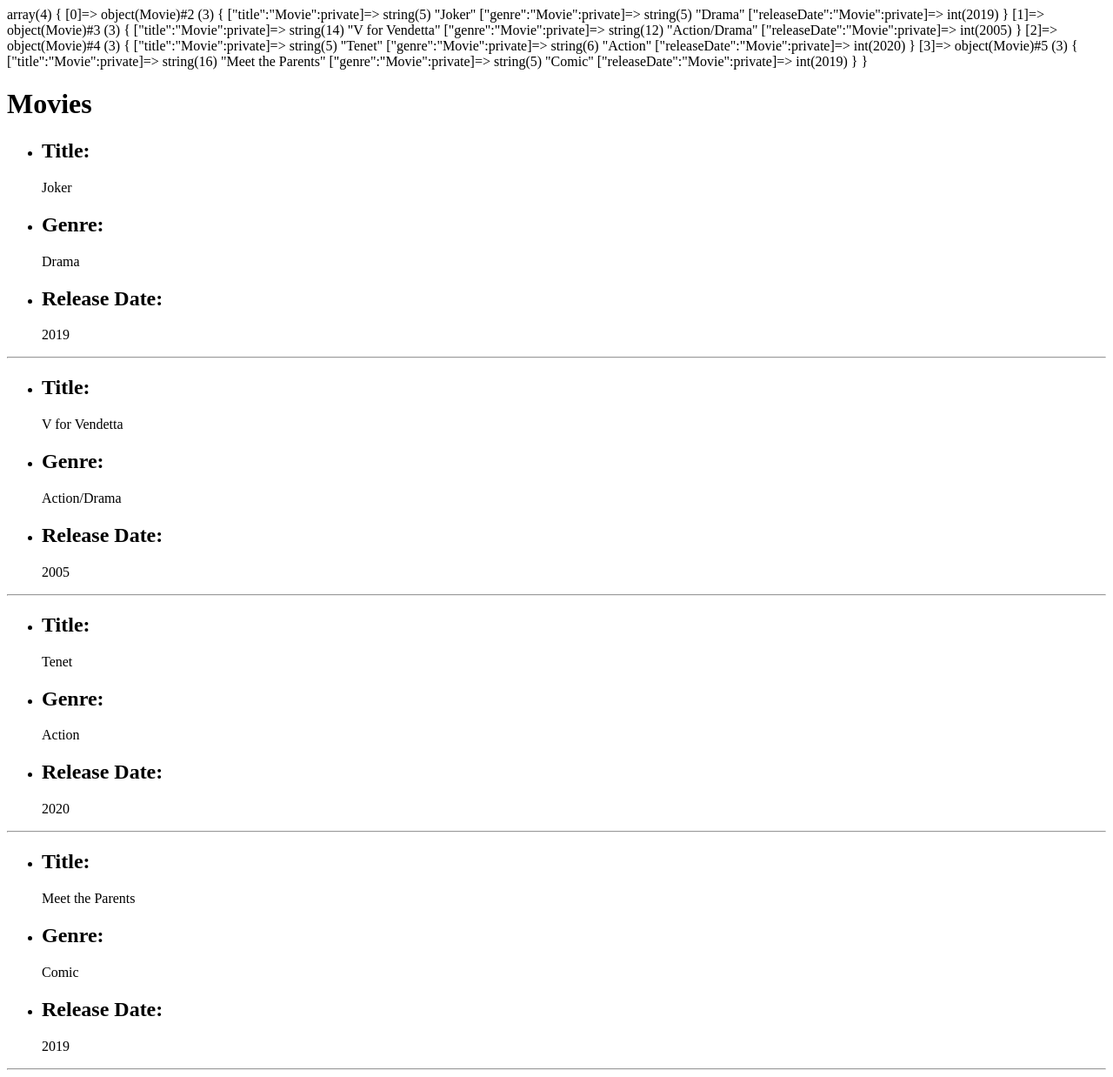
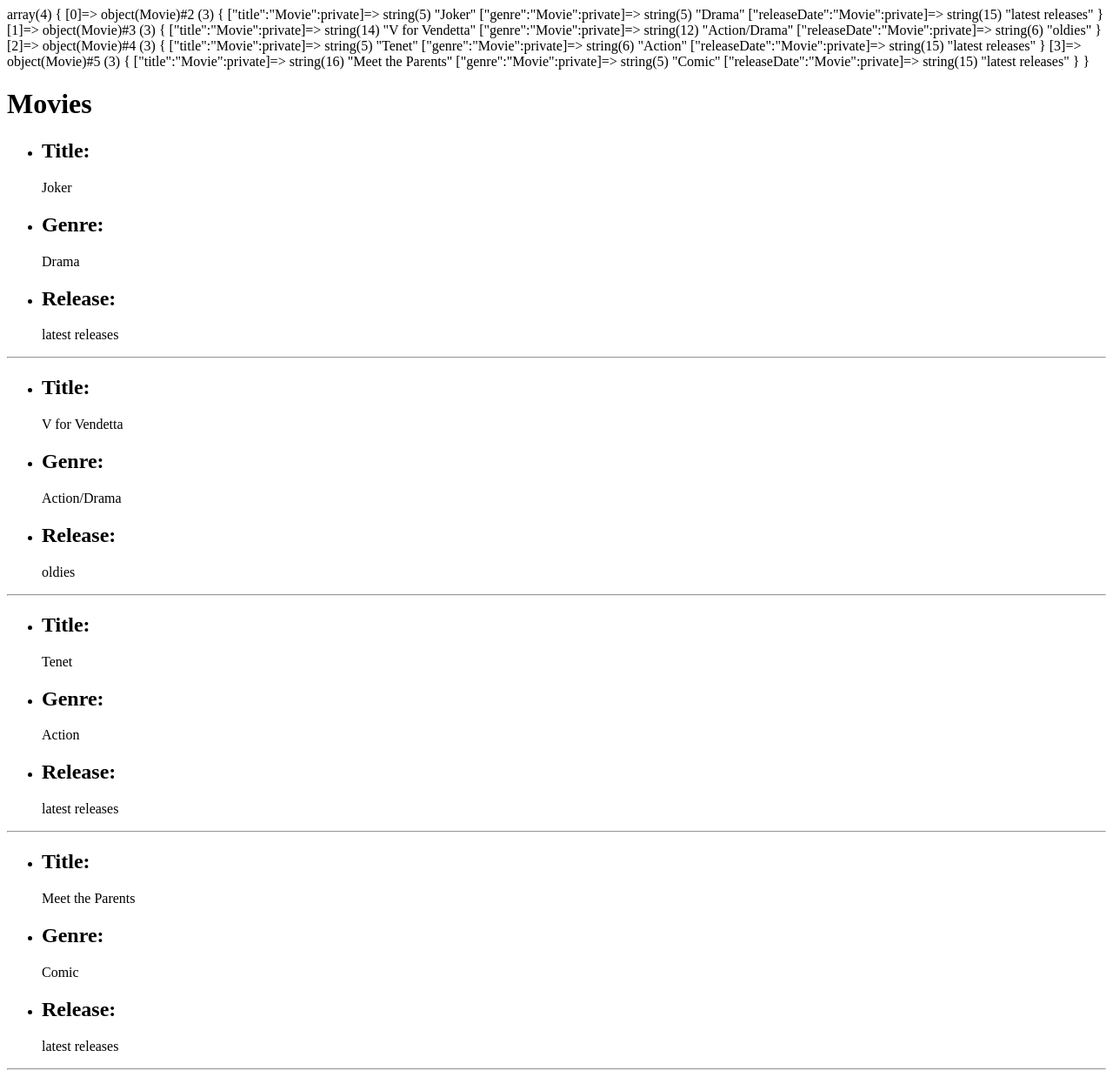
Before and after one commit to carlo-ddm/php-oop-1, a PHP site: page / in a window 1280 px wide. Shown: the whole page at 87% size. Run offline with PHP 8.4, Linux system fonts and the light colour scheme.

Commit message:
correzione (fine esercizio)

```diff
--- a/class/movies.php
+++ b/class/movies.php
@@ -28,12 +28,10 @@ class Movie {
   // SETTER
   public function setReleaseDate(){
     if($this->releaseDate >= 2018){
-      $releaseDate = 'latest releases';
+      $this->releaseDate = 'latest releases';
     } else {
-      $releaseDate = 'oldies';
+      $this->releaseDate = 'oldies';
     }
   }
-
 }
-
 ?>
--- a/index.php
+++ b/index.php
@@ -38,7 +38,7 @@ var_dump($movies)
       <ul>
         <li><h2>Title:</h2><?php echo $movie->getTitle() ?></li>
         <li><h2>Genre:</h2><?php echo $movie->getGenre() ?></li>
-        <li><h2>Release Date:</h2><?php echo $movie->getReleaseDate() ?></li>
+        <li><h2>Release:</h2><?php echo $movie->getReleaseDate() ?></li>
       </ul>
       <hr>
     </div>
```
